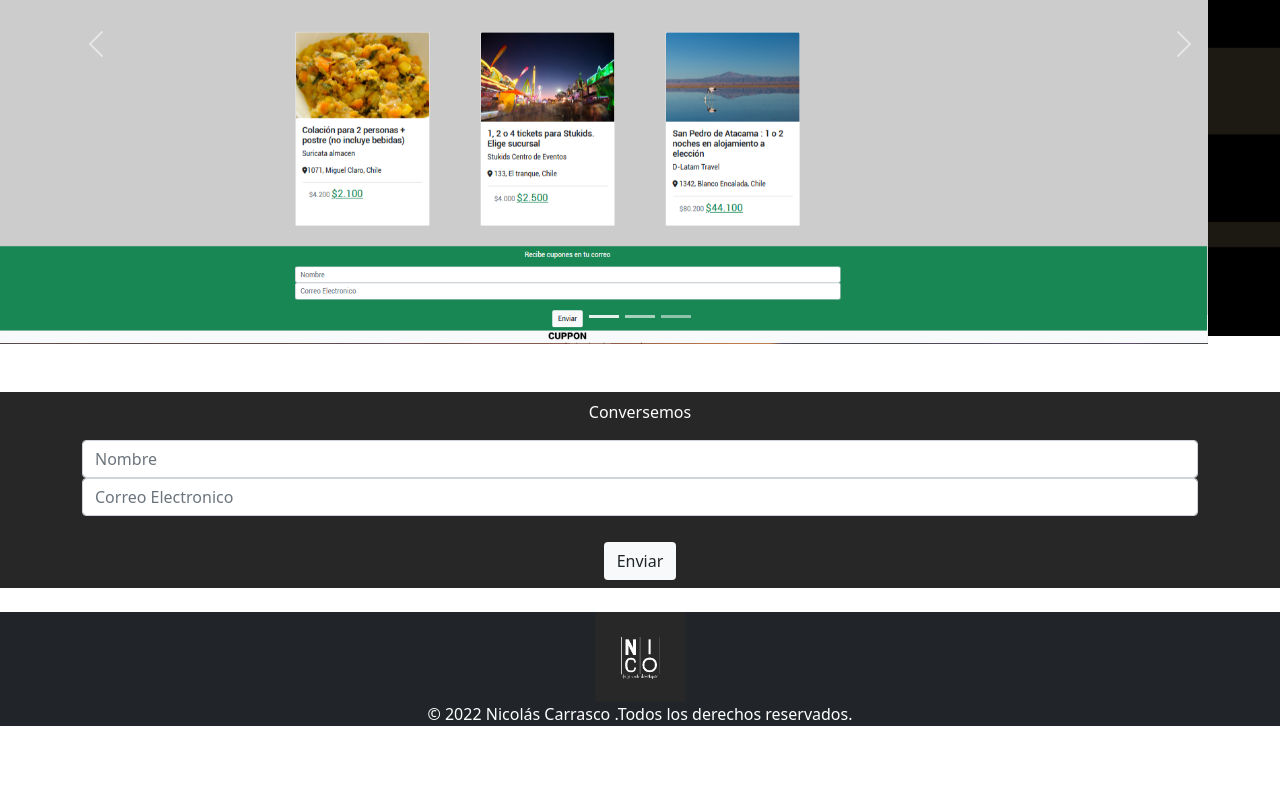
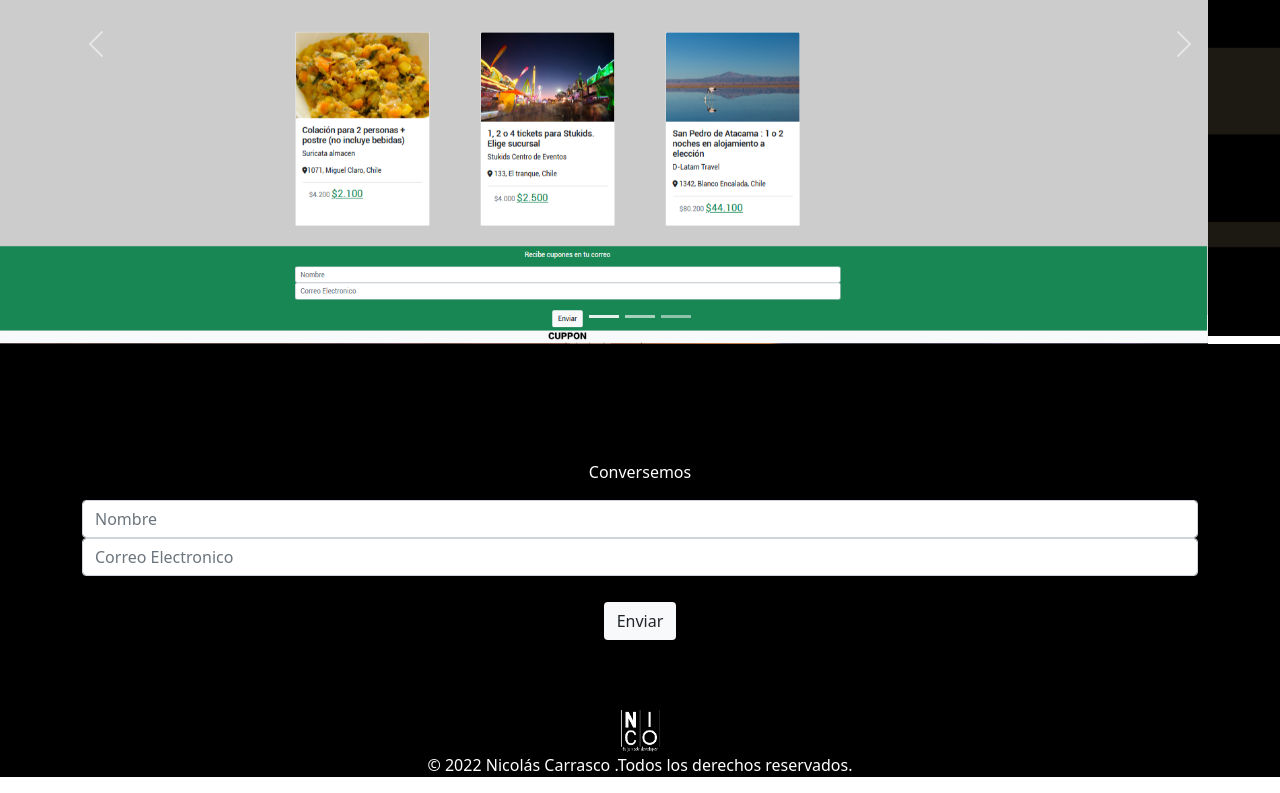
Before and after one commit to NicoCLL/NicoCLL.github.io, a plain HTML site: page index.html in a window 1280 px wide. Shown: the part 1318-2111 px from the top of the page. Before the commit the page ends 2060 px from the top, so only its background shows below. Drawn offline with nearby package versions, Linux system fonts and the light colour scheme.

Commit message:
Styles add to form

```diff
--- a/assets/css/style.css
+++ b/assets/css/style.css
@@ -30,5 +30,14 @@
 }
 
 .formulario{
-    background-color: #272727;
+    background-color: black;
 }
+
+.footer{
+    background-color: black;
+}
+
+.formulario{
+    padding-bottom: 60px;
+    padding-top: 60px;
+}
--- a/index.html
+++ b/index.html
@@ -207,16 +207,18 @@
         </div>
       </form>
     </section>
-    <br />
-    <footer class="container-fluid bg-dark text-center">
+
+    <footer class="footer">
+      <div class="container-fluid text-center">
         <img
-        src="assets/img/Logo Nicolas C.png"
+          src="assets/img/Logo footer Nicolas C.png"
           alt="logo negro Nico"
           width="90px"
         />
         <p class="final text-white">
           © 2022 Nicolás Carrasco .Todos los derechos reservados.
         </p>
+      </div>
     </footer>
     <script
       src="https://cdn.jsdelivr.net/npm/@popperjs/core@2.10.2/dist/umd/popper.min.js"
```
Lines whose indentation alone changed are shown as unchanged.
